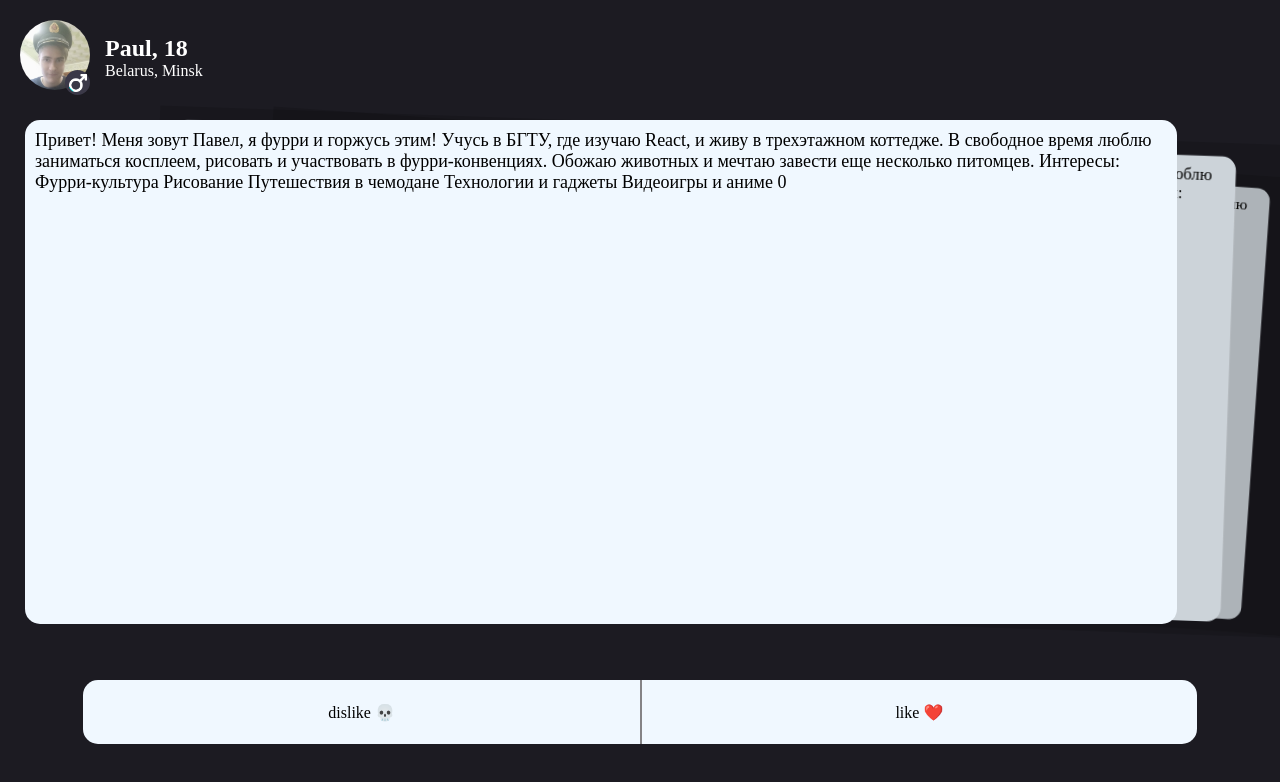
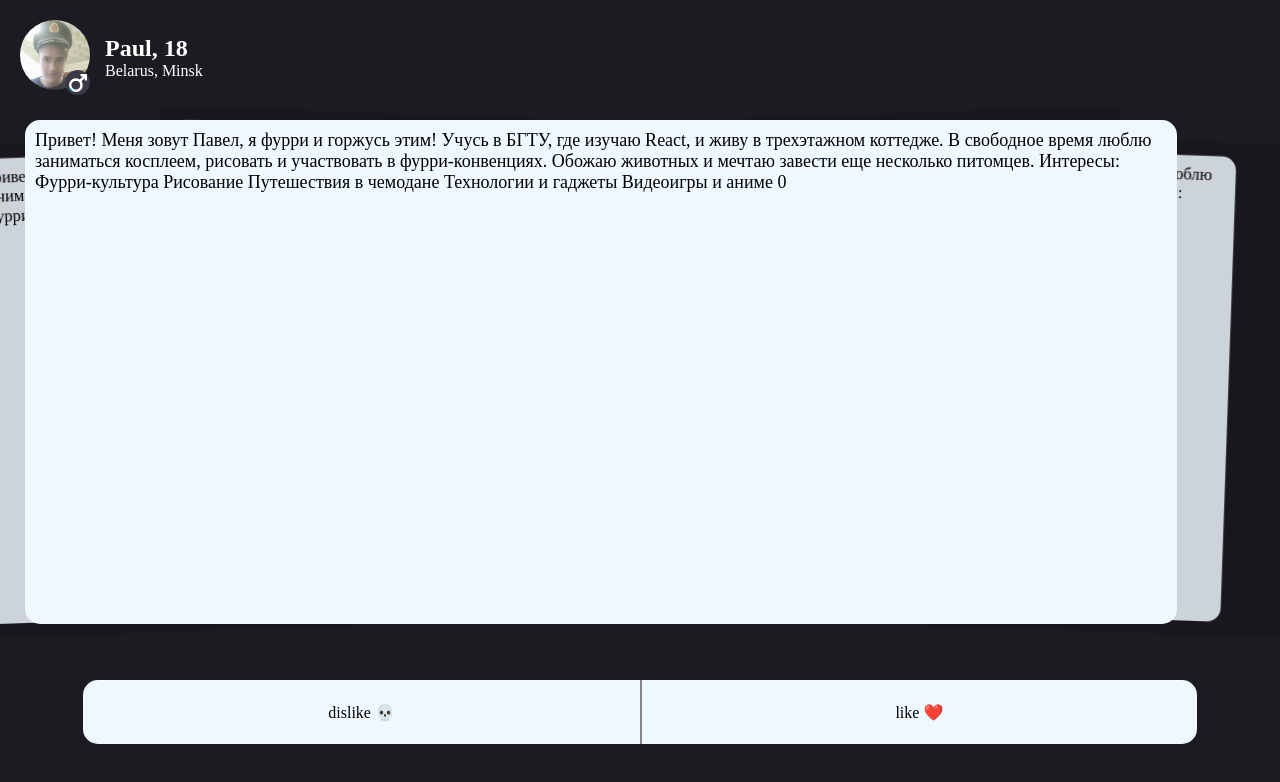
Before and after one commit to beseir/date-app-client, a React (Vite) app: page / in a window 1280 px wide. Shown: the top 782 px of the page. Built offline with nearby package versions, Linux system fonts and the light colour scheme.

Commit message:
card swipes fix

```diff
--- a/package.json
+++ b/package.json
@@ -4,7 +4,7 @@
   "version": "0.0.0",
   "type": "module",
   "scripts": {
-    "dev": "vite",
+    "dev": "vite --host",
     "build": "tsc && vite build",
     "lint": "eslint . --ext ts,tsx --report-unused-disable-directives --max-warnings 0",
     "preview": "vite preview"
--- a/src/components/Match.tsx
+++ b/src/components/Match.tsx
@@ -43,6 +43,7 @@ export const Match = () => {
     }
     const onClickHandler = () =>{
     setId(id + 1);
+    console.log(location.hostname);
     }
 
     return (
--- a/src/components/Profile.tsx
+++ b/src/components/Profile.tsx
@@ -13,11 +13,12 @@ const swiperOptions: SwiperOptions ={
     effect:'cards',
     grabCursor:true,
     modules:[EffectCards],
-    speed:550,
+    speed:500,
+    initialSlide: 1,
+    shortSwipes:false,
+    loopPreventsSliding: true,
+    touchRatio: 1.5,
 
-    shortSwipes:false,
-    longSwipes: true,
-    longSwipesMs: 100
 }
 
     return (
@@ -36,7 +37,14 @@ const swiperOptions: SwiperOptions ={
 
             </div>
 
-            <Swiper  className={"mySwiper"}{...swiperOptions}>
+            <Swiper  className={"mySwiper"}{...swiperOptions}
+                     onRealIndexChange={(swiper) => {
+                         swiper.allowTouchMove = false;
+                         swiper.unsetGrabCursor();
+                     }}
+                     onTouchEnd={(swiper) => {
+                         swiper.allowTouchMove = true;
+                     }}>
                 <SwiperSlide><div className={"profile-card"}>{description}</div></SwiperSlide>
                 <SwiperSlide><div className={"profile-card"}>{description}</div></SwiperSlide>
                 <SwiperSlide><div className={"profile-card"}>{description}</div></SwiperSlide>
```
